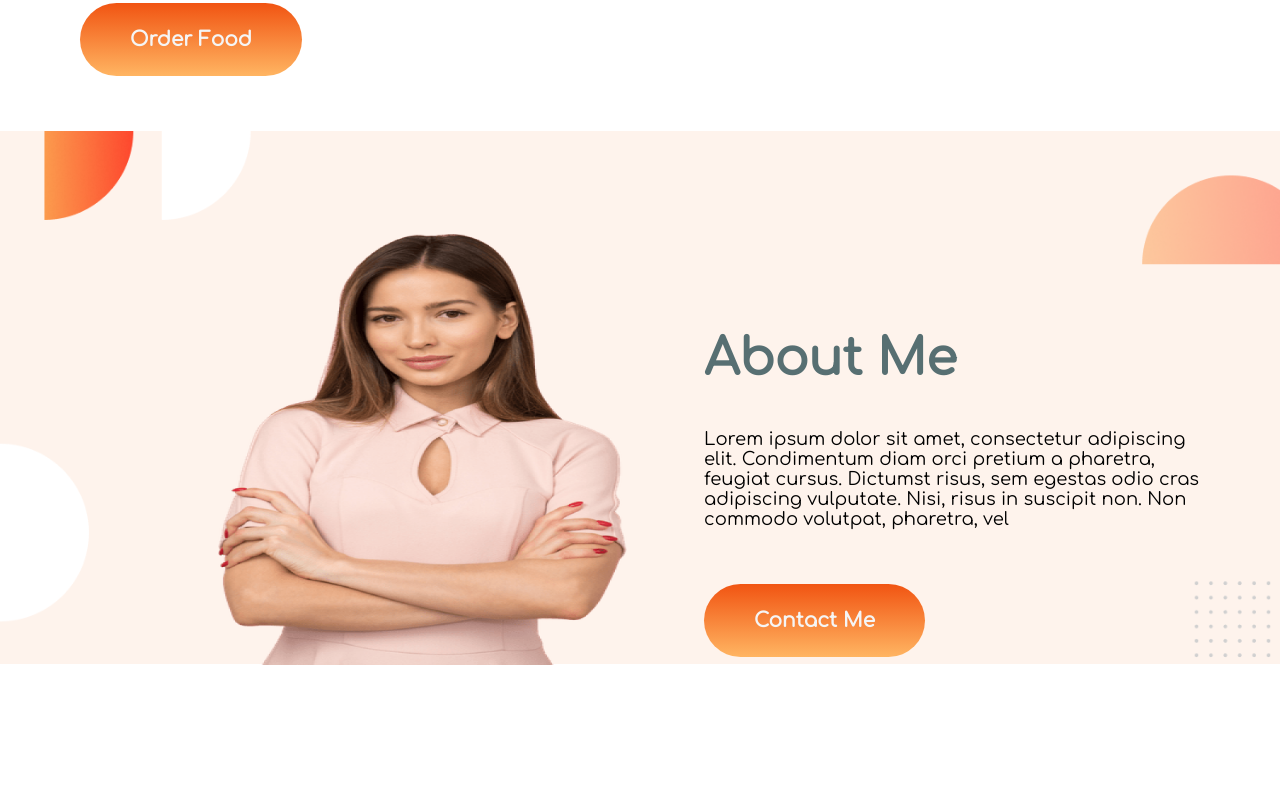
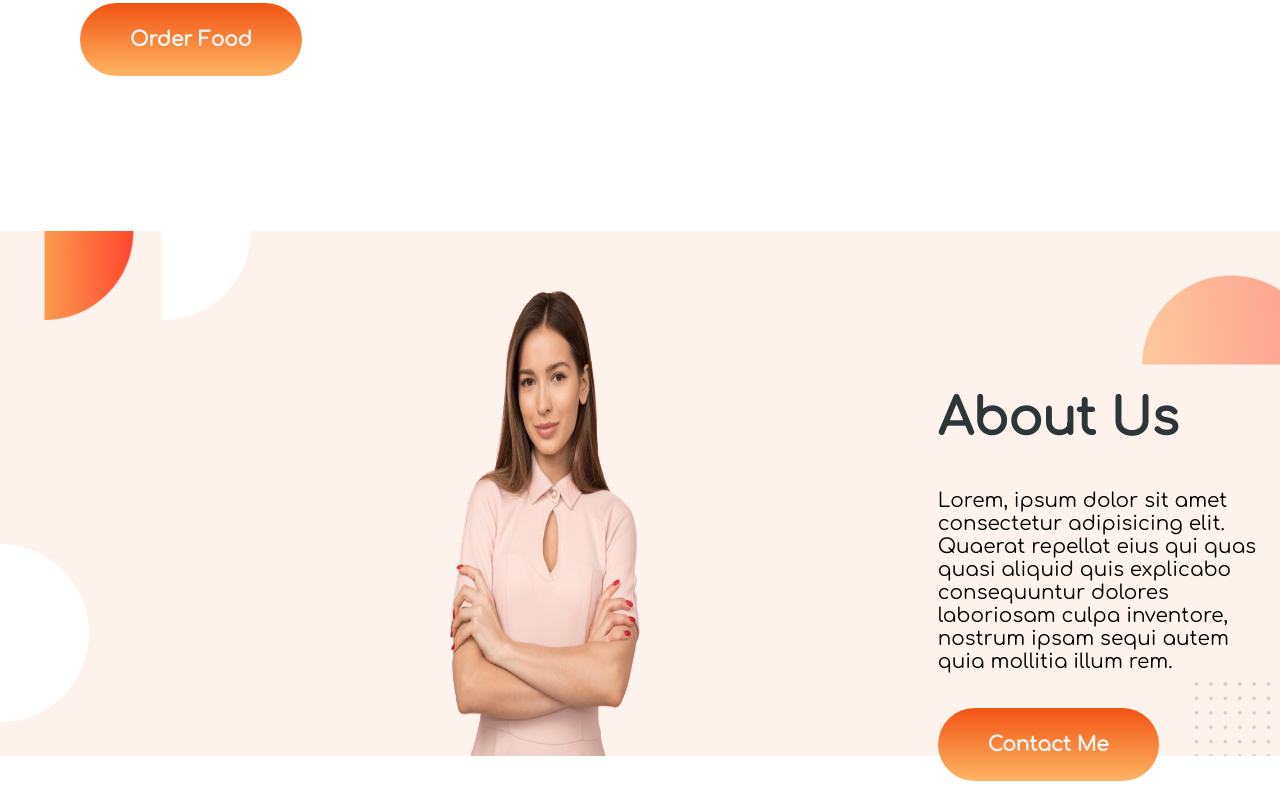
Before and after one commit to Shaikat0079/eat_healthy, a plain HTML site: page index.html in a window 1280 px wide. Shown: the part 820-1620 px from the top of the page. Drawn offline with Linux system fonts and the light colour scheme.

Commit message:
final commit

```diff
--- a/index.html
+++ b/index.html
@@ -25,18 +25,24 @@
         </div>
     </section>
     <section class="about">
-        <div class="half-width">
-            <img src="images/about.png" alt="">
+
+
+        <div class="about-us">
+            <div class="half-width">
+                <img src="images/about.png" alt="">
+            </div>
+            <div class="half-width">
+                <h2>About Us</h2>
+                <p>Lorem, ipsum dolor sit amet consectetur adipisicing elit. Quaerat repellat eius qui quas quasi
+                    aliquid
+                    quis explicabo consequuntur dolores laboriosam culpa inventore, nostrum ipsam sequi autem quia
+                    mollitia
+                    illum rem.</p>
+                <a class="btn-a" href="">Contact Me</a>
+            </div>
         </div>
-        <div class="half-width">
-            <h2>About Me</h2>
-            <p>Lorem ipsum dolor sit amet, consectetur adipiscing
-                elit. Condimentum diam orci pretium a pharetra,
-                feugiat cursus. Dictumst risus, sem egestas odio cras
-                adipiscing vulputate. Nisi, risus in suscipit non. Non
-                commodo volutpat, pharetra, vel</p>
-            <a class="btn-a" href="">Contact Me</a>
-        </div>
+
+
     </section>
     <section class="recipies">
         <h2>My Recipies</h2>
--- a/style.css
+++ b/style.css
@@ -9,7 +9,7 @@ body {
 }
 
 .description h1,
-p {
+.description p {
     color: #576F72;
 }
 
@@ -40,48 +40,13 @@ p {
     font-weight: bold;
 }
 
-.about {
-    background-image: url(images/7.png);
-    background-size: contain;
-    background-repeat: no-repeat;
-    display: flex;
-    justify-content: space-around;
-}
 
-.half-width {
-    width: 40%;
-    padding: 0 5%;
-}
-
-.half-width img {
-    width: 80%;
-    padding: 20%30%;
-    height: 50.25%;
-}
-
-.half-width h2 {
-    font-size: 50px;
-    margin-top: 200px;
-}
-
-.half-width p {
-    font-size: 18px;
-    text-align: left;
-    margin-bottom: 80px;
-}
-
-.half-width h2 {
-    color: #576F72;
-}
 
 .recipies h2,
-p {
+.recipies p {
     text-align: center;
 }
 
-.about p {
-    color: black;
-}
 
 .recipies h2 {
     font-size: 50px;
@@ -157,3 +122,44 @@ footer p {
     font-size: 20px;
     color: whitesmoke;
 }
+
+.about {
+    background-image: url(images/7.png);
+    background-repeat: no-repeat;
+    background-size: cover;
+    width: 100%;
+    margin: 100px 0;
+}
+
+.about-us {
+    display: flex;
+    justify-content: space-evenly;
+    margin-left: 450px;
+    /* width: 50%; */
+}
+
+.half-width img {
+    width: 80%;
+    height: 100%;
+}
+
+.half-width {
+    margin-top: 60px;
+}
+
+.half-width h2 {
+    margin-top: 100px;
+    color: #2C3639;
+    font-size: 50px;
+}
+
+.half-width h2,
+.half-width p,
+.half-width a {
+    margin-left: 250px;
+}
+
+.half-width p {
+    font-size: 20px;
+    margin-bottom: 60px;
+}
```
